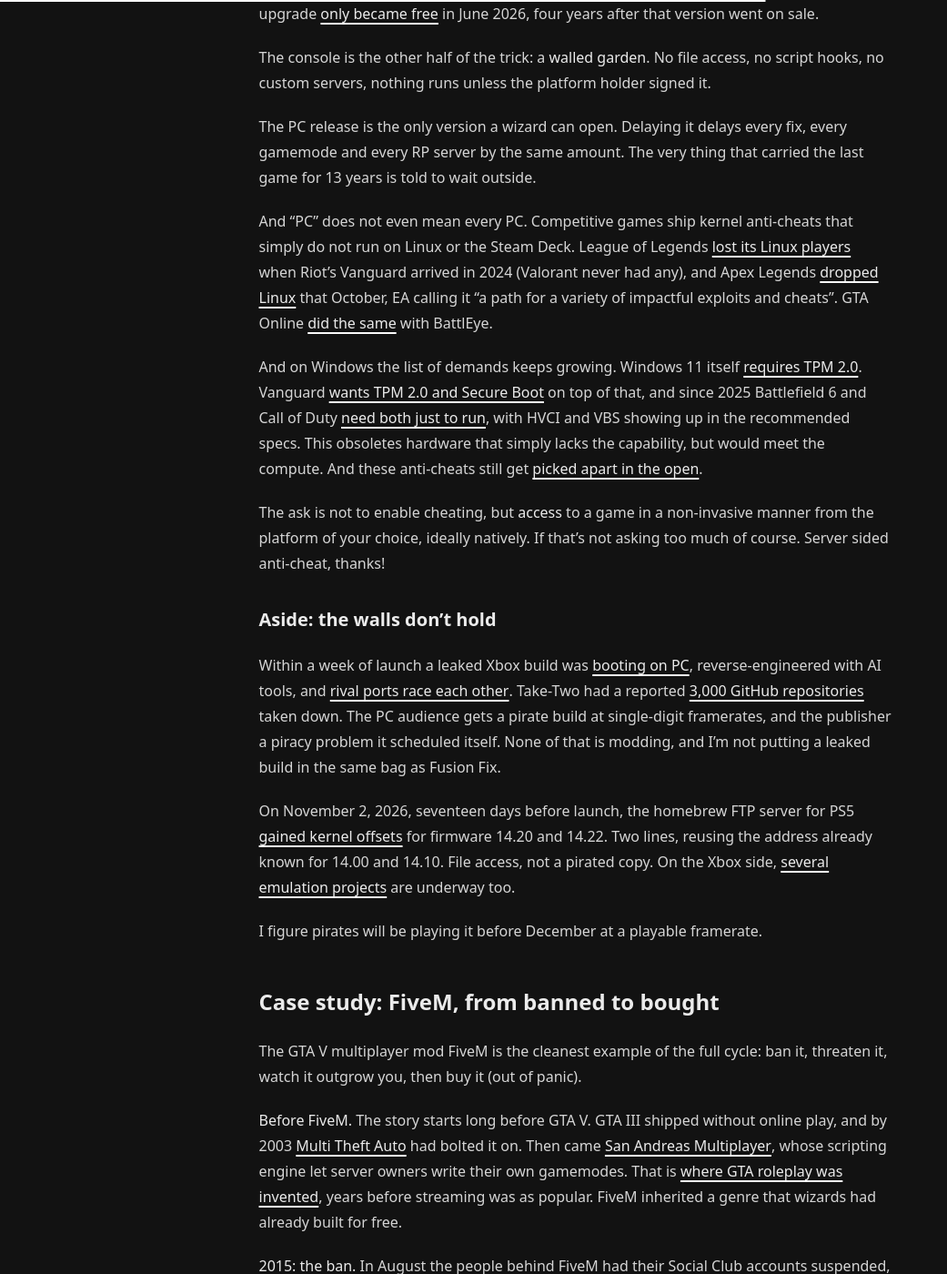
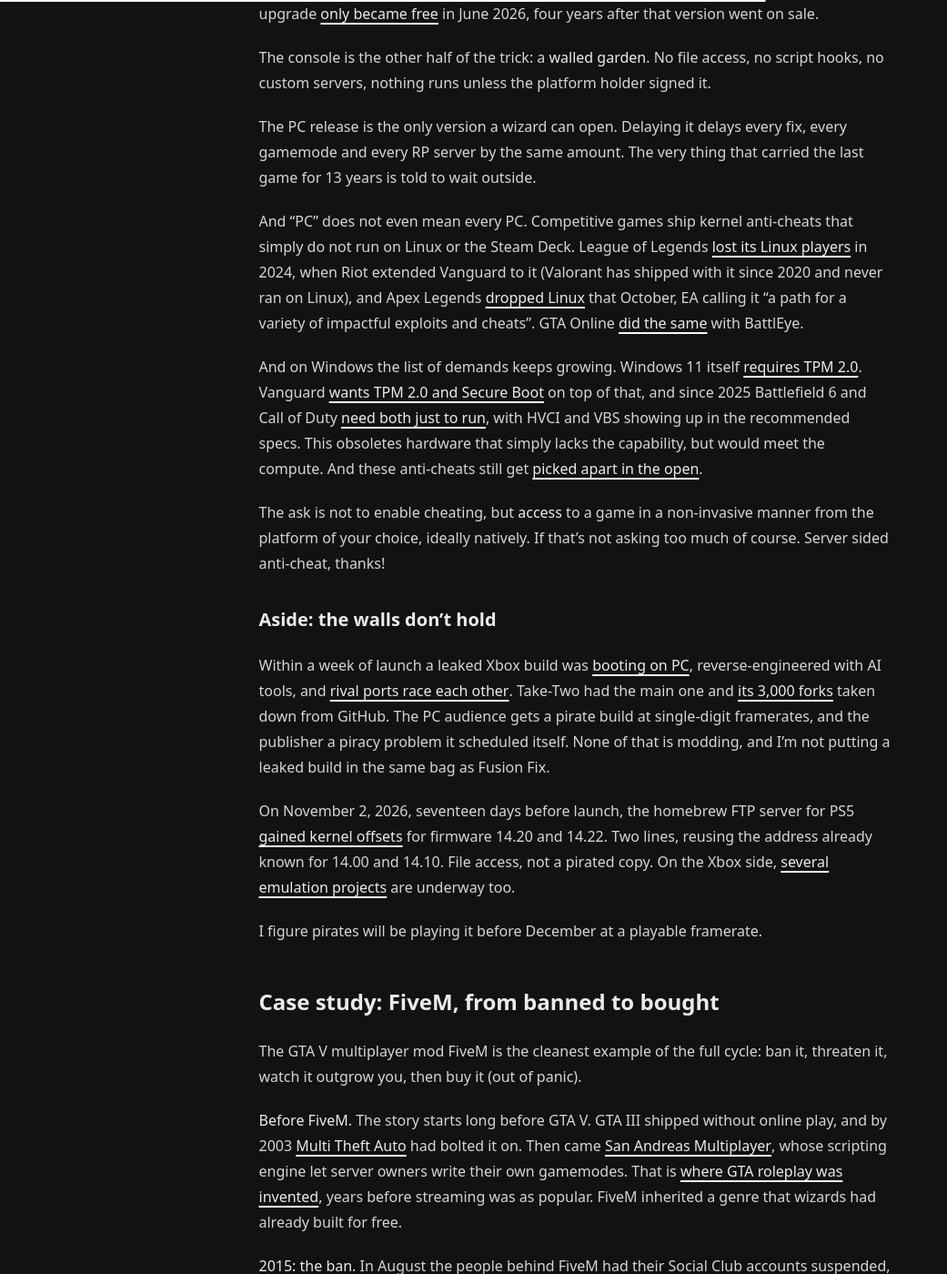
Before and after one commit to h8d13/dontreadthedocs, a Jekyll site: the page built from _notes/modding-wizards.md, in a window 1280 px wide and 1400 px high, scrolled down 5903 px. Shown: the whole window at 91% size, without its empty margins (0-1041 px from the left). Built offline with Jekyll 4.4.1, drawn with Linux system fonts in a browser that asks for light colours.

Commit message:
misc
Signed-off-by: h8d13 <hadean-eon-dev@proton.me>

```diff
--- a/_notes/modding-wizards.md
+++ b/_notes/modding-wizards.md
@@ -213,9 +213,9 @@ the last game for 13 years is told to wait outside.
 
 And "PC" does not even mean every PC. Competitive games ship kernel anti-cheats
 that simply do not run on Linux or the Steam Deck. League of Legends
-[lost its Linux players][lol-vanguard] when Riot's Vanguard arrived in 2024
-(Valorant never had any), and Apex Legends [dropped Linux][apex-linux] that
-October, EA calling it "a path for a variety of impactful exploits and cheats".
+[lost its Linux players][lol-vanguard] in 2024, when Riot extended Vanguard to it
+(Valorant has shipped with it since 2020 and never ran on Linux), and Apex Legends
+[dropped Linux][apex-linux] that October, EA calling it "a path for a variety of impactful exploits and cheats".
 GTA Online [did the same][gta-battleye] with BattlEye.
 
 And on Windows the list of demands keeps growing. Windows 11 itself
@@ -234,8 +234,8 @@ too much of course. Server sided anti-cheat, thanks!
 
 Within a week of launch a leaked Xbox build was
 [booting on PC][gta6-boot], reverse-engineered with AI tools, and
-[rival ports race each other][gta6-race]. Take-Two had a reported
-[3,000 GitHub repositories][gta6-purge] taken down. The PC audience gets a pirate
+[rival ports race each other][gta6-race]. Take-Two had the main
+one and [its 3,000 forks][gta6-purge] taken down from GitHub. The PC audience gets a pirate
 build at single-digit framerates, and the publisher a piracy problem it scheduled
 itself. None of that is modding, and I'm not putting a leaked build in the same bag
 as Fusion Fix.
@@ -404,7 +404,7 @@ The publisher can set the rules. It just has to **open the door first.**
 [gta6-race]: https://kotaku.com/gta-6-leaker-cyberleek-claims-to-have-to-released-exe-file-that-could-lead-to-unofficial-pc-port-2000759529
 [xbox-emu]: https://videocardz.com/newz/gta-vi-pc-efforts-have-already-kicked-off-with-multiple-xbox-emulation-projects-underway
 [ps5-offsets]: https://github.com/ps5-payload-dev/ftpsrv/commit/474c8d9da00d2026b274070482bf90e37a4ffc4d
-[gta6-purge]: https://gta6.house/news/gta-6-unofficial-pc-ports-take-two-takedown
+[gta6-purge]: https://www.tweaktown.com/news/114877/gta-6-pc-port-takedown-confirmed-take-two-cites-rockstars-ban-on-reverse-engineering/index.html
 [mta-wiki]: https://en.wikipedia.org/wiki/Multi_Theft_Auto
 [samp-wiki]: https://www.grandtheftwiki.com/San_Andreas_Multiplayer
 [samp-intel]: https://gtaintel.com/news/san-andreas-multiplayer-in-2026
```
